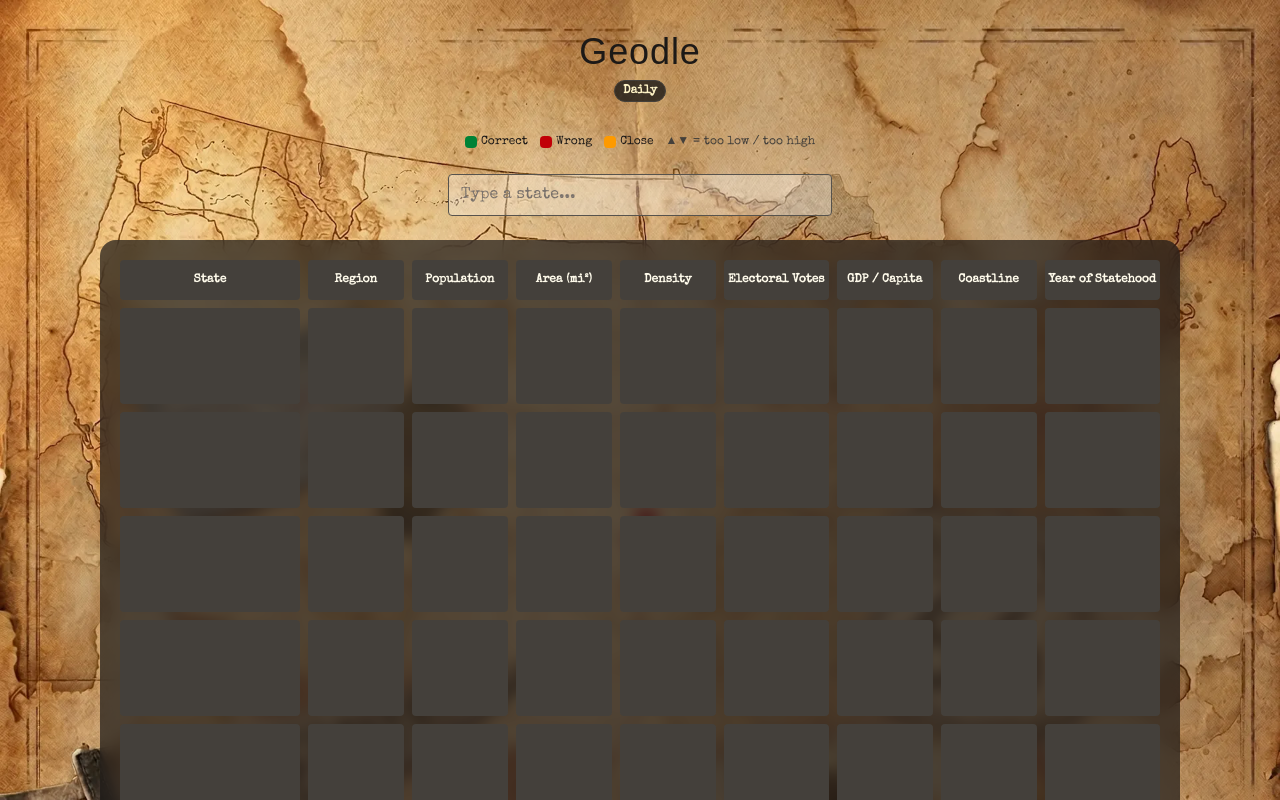
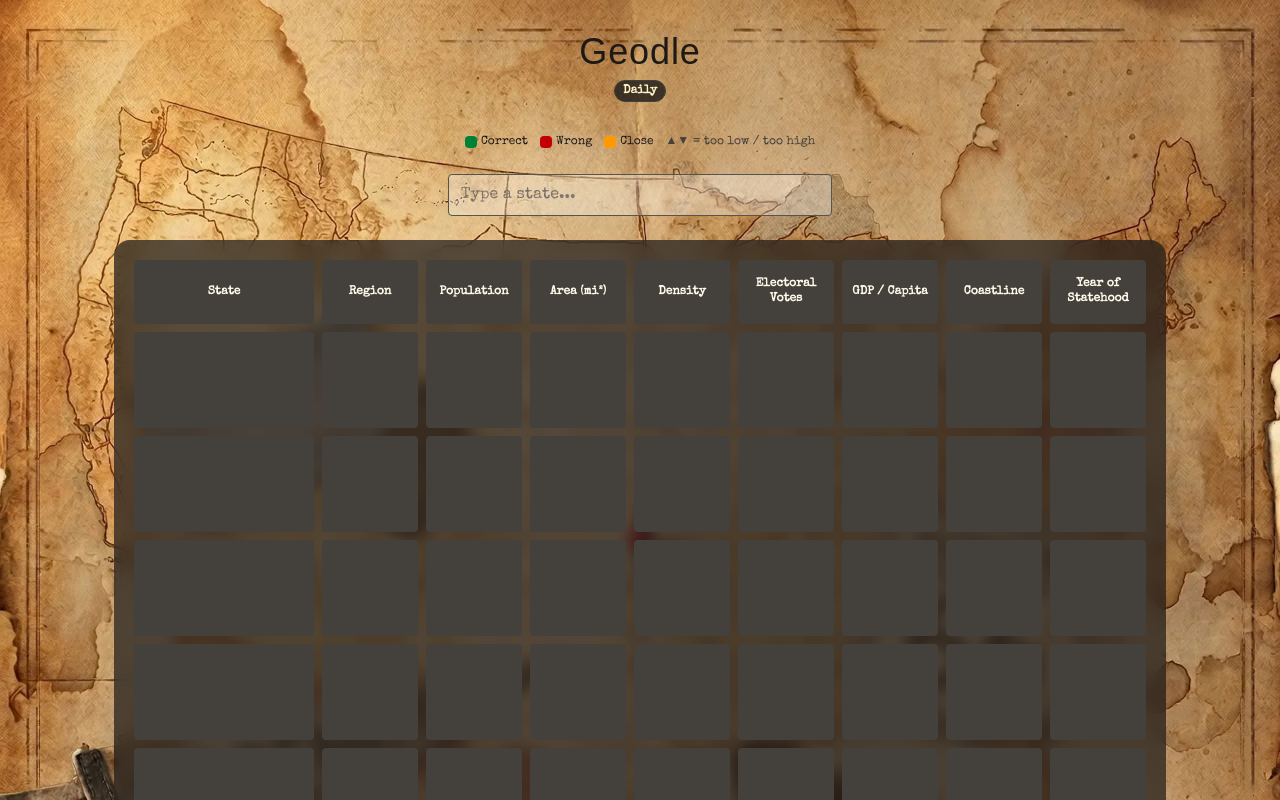
Before and after one commit to Eric-Zhang-Developer/geowordle, a Next.js app: page / in a window 1280 px wide. Shown: the top 800 px of the page. Built offline with nearby package versions, Linux system fonts and the light colour scheme; a web font is replaced by a local one.

Commit message:
Style: headline for table to take 2 lines

```diff
--- a/src/components/GuessTable.tsx
+++ b/src/components/GuessTable.tsx
@@ -13,38 +13,38 @@
 
 interface ColumnDef {
   key: Column;
-  label: string;
+  labelLines: string[];
   fmt: (s: State) => string;
 }
 
 const COLUMNS: ColumnDef[] = [
-  { key: "region", label: "Region", fmt: (s) => s.region },
+  { key: "region", labelLines: ["Region"], fmt: (s) => s.region },
   {
     key: "population",
-    label: "Population",
+    labelLines: ["Population"],
     fmt: (s) =>
       s.population >= 1e6
         ? `${(s.population / 1e6).toFixed(1)}M`
         : `${(s.population / 1e3).toFixed(0)}K`,
   },
-  { key: "area", label: "Area (mi²)", fmt: (s) => s.area.toLocaleString() },
+  { key: "area", labelLines: ["Area (mi²)"], fmt: (s) => s.area.toLocaleString() },
   {
     key: "density",
-    label: "Density",
+    labelLines: ["Density"],
     fmt: (s) => `${Math.round(getPopulationDensity(s)).toLocaleString()}/mi²`,
   },
   {
     key: "electoralVotes",
-    label: "Electoral Votes",
+    labelLines: ["Electoral", "Votes"],
     fmt: (s) => `${s.electoralVotes}`,
   },
   {
     key: "gdpPerCapita",
-    label: "GDP / Capita",
+    labelLines: ["GDP / Capita"],
     fmt: (s) => `$${(s.gdpPerCapita / 1000).toFixed(0)}K`,
   },
-  { key: "coastline", label: "Coastline", fmt: (s) => s.coastline },
-  { key: "yearOfStatehood", label: "Year of Statehood", fmt: (s) => `${s.yearOfStatehood}` },
+  { key: "coastline", labelLines: ["Coastline"], fmt: (s) => s.coastline },
+  { key: "yearOfStatehood", labelLines: ["Year of", "Statehood"], fmt: (s) => `${s.yearOfStatehood}` },
 ];
 
 const BG: Record<CellState, string> = {
@@ -76,9 +76,18 @@
               {COLUMNS.map((col) => (
                 <th
                   key={col.key}
-                  className="w-[88px] rounded bg-stone-700 px-1 py-2 text-center text-[10px] font-semibold whitespace-nowrap text-amber-50 sm:w-24 sm:py-3 sm:text-xs"
+                  className="w-20 rounded bg-stone-700 px-1 py-2 text-center text-[10px] leading-tight font-semibold text-amber-50 sm:w-24 sm:py-3 sm:text-xs"
                 >
-                  {col.label}
+                  <span className="flex min-h-10 items-center justify-center text-center">
+                    <span>
+                      {col.labelLines.map((line, index) => (
+                        <span key={line} className="block">
+                          {line}
+                          {index < col.labelLines.length - 1 ? <br /> : null}
+                        </span>
+                      ))}
+                    </span>
+                  </span>
                 </th>
               ))}
             </tr>
```
